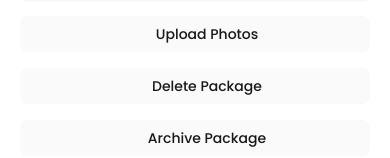
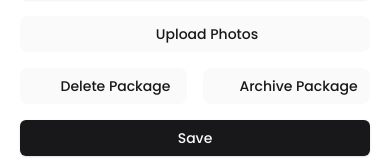
Before and after one commit to CP-RektMart/pic-me-pls-frontend, a Next.js app: page /photographer/packages/1/edit in a window 390 px wide. Shown: the part 372-530 px from the top of the page. Built offline with nearby package versions, Linux system fonts and the light colour scheme; no server answers; some icons are missing.

Commit message:
style: support mobile UI

```diff
--- a/src/components/package-page/edit-package-detail.tsx
+++ b/src/components/package-page/edit-package-detail.tsx
@@ -115,6 +115,9 @@ export default function EditPackageDetailSection({
           <p>Image must be less than 10 MB and of type png, jpg, or jpeg</p>
         )}
       </div>
+
+      <div>
+        <div className='grid h-full grid-cols-2 gap-4 align-top lg:grid-cols-1'>
           <Button className='flex max-h-10 cursor-pointer flex-row items-center justify-center gap-x-2 rounded-lg bg-zinc-50 py-2 text-zinc-900 shadow-none hover:bg-zinc-200'>
             <Icon icon='lucide:trash-2' />
             Delete Package
@@ -123,6 +126,9 @@ export default function EditPackageDetailSection({
             <Icon icon='lucide:archive-restore' />
             Archive Package
           </Button>
+        </div>
+      </div>
+
       <div className='mt-auto'>
         <Button
           type='button'
```
Lines whose indentation alone changed are shown as unchanged.
